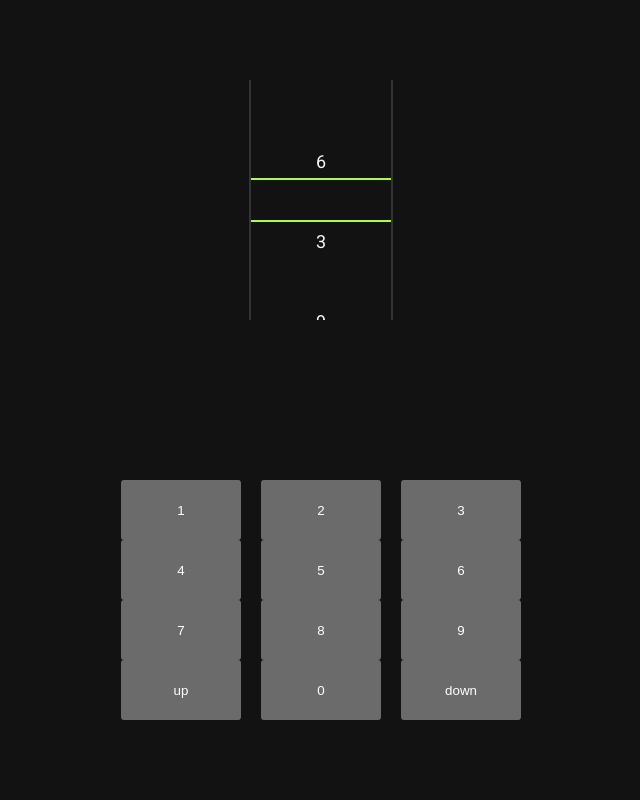
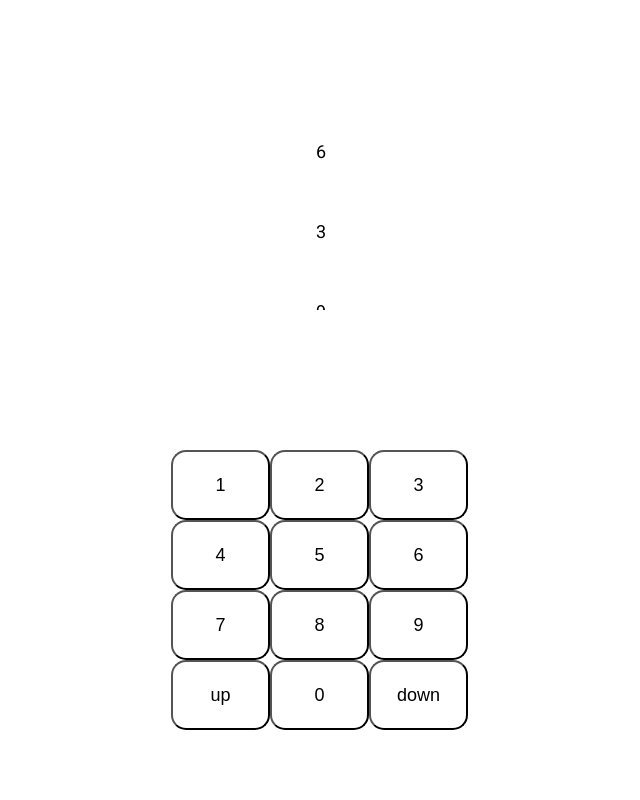
Before and after one commit to gelargew/kraepelin-pauli, a Django app: page / in a window 1280 px wide. Shown: the whole page, without its empty margins (319-959 px from the left). Run offline with Django 3.2, Linux system fonts and the light colour scheme; some libraries are stand-ins or nearby versions; some web fonts are replaced.

Commit message:
color scheme variables

```diff
--- a/app/src/components/Kraepelin.js
+++ b/app/src/components/Kraepelin.js
@@ -23,7 +23,7 @@ export const Kraepelin = ({
         if (position > 0 && position % (curNumber.length - 1) == 0) {
             setCurNumber(number.slice(position, position + curNumber.length))
         }
-        setTimeout(() => setInputDisabled(false), 10)
+        setTimeout(() => setInputDisabled(false), 300)
     },[position])
 
     const handleInput = async e => {
@@ -58,7 +58,7 @@ export const Kraepelin = ({
     return (
         <div className='kraepelin' >
             <div className='container' >
-                <div className='answer-line'></div>
+                <div className={inputDisabled ? 'answer-line flash' : 'answer-line'}></div>
                 <div className='kraepelin-numbers' ref={container}>
                     {curNumber.map((l, i) =>
                     <li key={i}>
--- a/app/static/css/index.css
+++ b/app/static/css/index.css
@@ -1,10 +1,24 @@
-:root {
-    color-scheme: dark;
+@media (prefers-color-scheme: dark) {
+    :root {
+        --color-bg-main: #121212;
+        --color-bg-1: #212121;
+        --color-bg-2: #303030;
+        --color-bg-3: #424242;
+        --color-text-main: #fff;
+        --color-text-secondary: rgba(255, 255, 255, 0.699);
+        --color-text-dim: rgba(255, 255, 255, 0.5);
+        --color-accent: greenyellow;
+        --color-primary: #BB86FC;
+        --color-secondary: #03DAC5;
+
+    }
 }
 
 body {
+    color: var(--color-text-main);
     margin: 0;
     font-family: "roboto";
+    background: var(--color-bg-main);
 }
 
 #root {
@@ -24,14 +38,19 @@ body {
 
 .kraepelin-inputs {
     display: flex;
-    width: 400px;
+    width: 300px;
     flex-wrap: wrap;
-    justify-content: space-between;
+    border-radius: 25px;
 }
 
 .kraepelin-input {
-    width: 30%;
-    height: 60px;
+    width: 33%;
+    height: 70px;
+    background: var(--color-bg-1);
+    color: var(--color-text-main);
+    font-size: large;
+    border-radius: 15px;
+    transition: 0.5;
 }
 
 .kraepelin-numbers {
@@ -44,7 +63,6 @@ body {
 
 .kraepelin-numbers li {
     font-size: large;
-    color: aliceblue;
     width: 100px;
     min-height: 80px;
     position: relative;
@@ -55,7 +73,7 @@ body {
 }
 
 .kraepelin-numbers li p {
-    opacity: 0.7;
+    color: var(--color-text-secondary);
 }
 
 .container {
@@ -64,18 +82,34 @@ body {
     overflow: hidden;
     transition: 1s;
     position: relative;
-    border-right: 2px solid #333;
-    border-left: 2px solid #333;
+    border-right: 2px solid var(--color-bg-1);
+    border-left: 2px solid var(--color-bg-1);
 
 }
 
 .answer-line {
     position: absolute;
-    border-top: 2px solid greenyellow;
-    border-bottom: 2px solid greenyellow;
+    border-top: 2px solid var(--color-secondary);
+    border-bottom: 2px solid var(--color-secondary);
     top: 50%;
     left: 50%;
     width: 100%;
     height: 40px;
     transform: translate(-50%, -50%);
+    transition: 0.4s;
 }
+
+.flash, button:active {
+    background: var(--color-bg-3);
+    transition: 0s;
+}
+
+button:hover {
+    background: var(--color-bg-2);
+    color: var(--color-secondary);
+    cursor: pointer;
+}
+
+:disabled {
+    color: var(--color-text-dim);
+}
```
Also changed, not shown: app/static/app/main.js.
